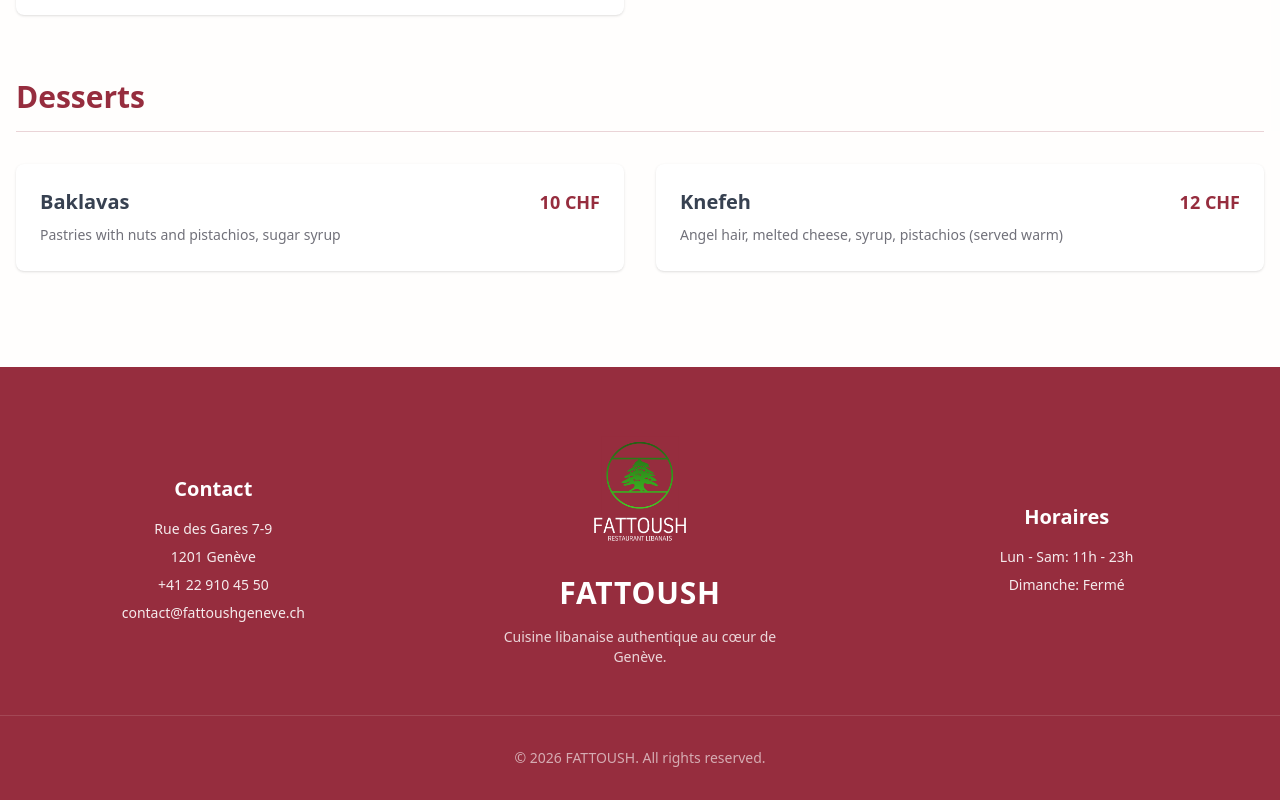
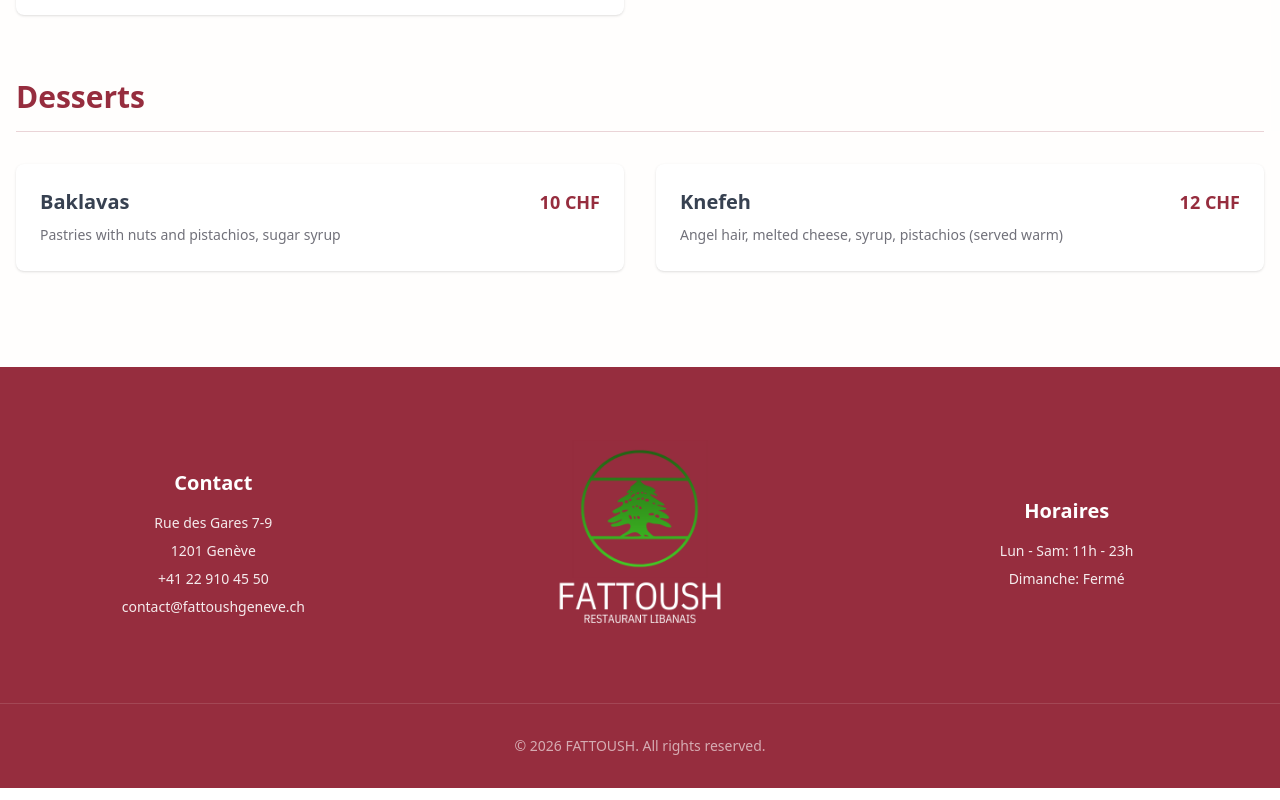
Before and after one commit to lopezdamien/fattoush, a Next.js app: page /en/menu in a window 1280 px wide. Shown: the part 1394-2194 px from the top of the page. Built offline with nearby package versions, Linux system fonts and the light colour scheme.

Commit message:
Update Footer: Enlarge logo, remove text

```diff
--- a/src/components/layout/Footer.tsx
+++ b/src/components/layout/Footer.tsx
@@ -20,14 +20,10 @@ export function Footer() {
                 </div>
 
                 {/* Column 2: Logo (Centered) */}
-                <div className="space-y-4 flex flex-col items-center justify-center order-first md:order-none">
-                    <div className="relative h-32 w-32 mb-4 bg-white/10 rounded-full p-2">
+                <div className="flex flex-col items-center justify-center order-first md:order-none">
+                    <div className="relative h-56 w-56 bg-white/10 rounded-full p-4 hover:scale-105 transition-transform duration-300">
                         <Image src="/images/logo.png" alt="Fattoush Logo" fill className="object-contain" />
                     </div>
-                    <h3 className="font-bold text-3xl tracking-wide">FATTOUSH</h3>
-                    <p className="text-white/80 text-sm max-w-xs mx-auto">
-                        Cuisine libanaise authentique au cœur de Genève.
-                    </p>
                 </div>
 
                 {/* Column 3: Hours */}
```
